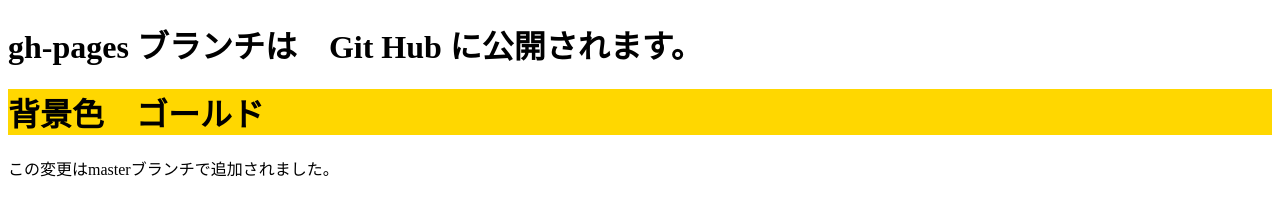
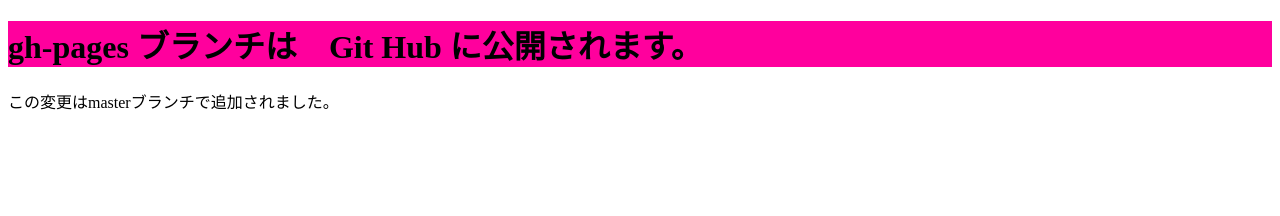
Before and after one commit to mashu2020/git-study, a plain HTML site: page index.html in a window 1280 px wide. Drawn offline with Linux system fonts and the light colour scheme.

Commit message:
h1タグの色を変更

```diff
--- a/index.html
+++ b/index.html
@@ -7,8 +7,8 @@
     <title>Git の勉強</title>
 </head>
 <body>
-<h1>gh-pages ブランチは　Git Hub に公開されます。</h1>
-<h1 style="background:#FFD700;">背景色　ゴールド</h1>
+
+<h1 style="background:#FF009d;">gh-pages ブランチは　Git Hub に公開されます。</h1>
 
 <p>この変更はmasterブランチで追加されました。</p>
 </body>
```
